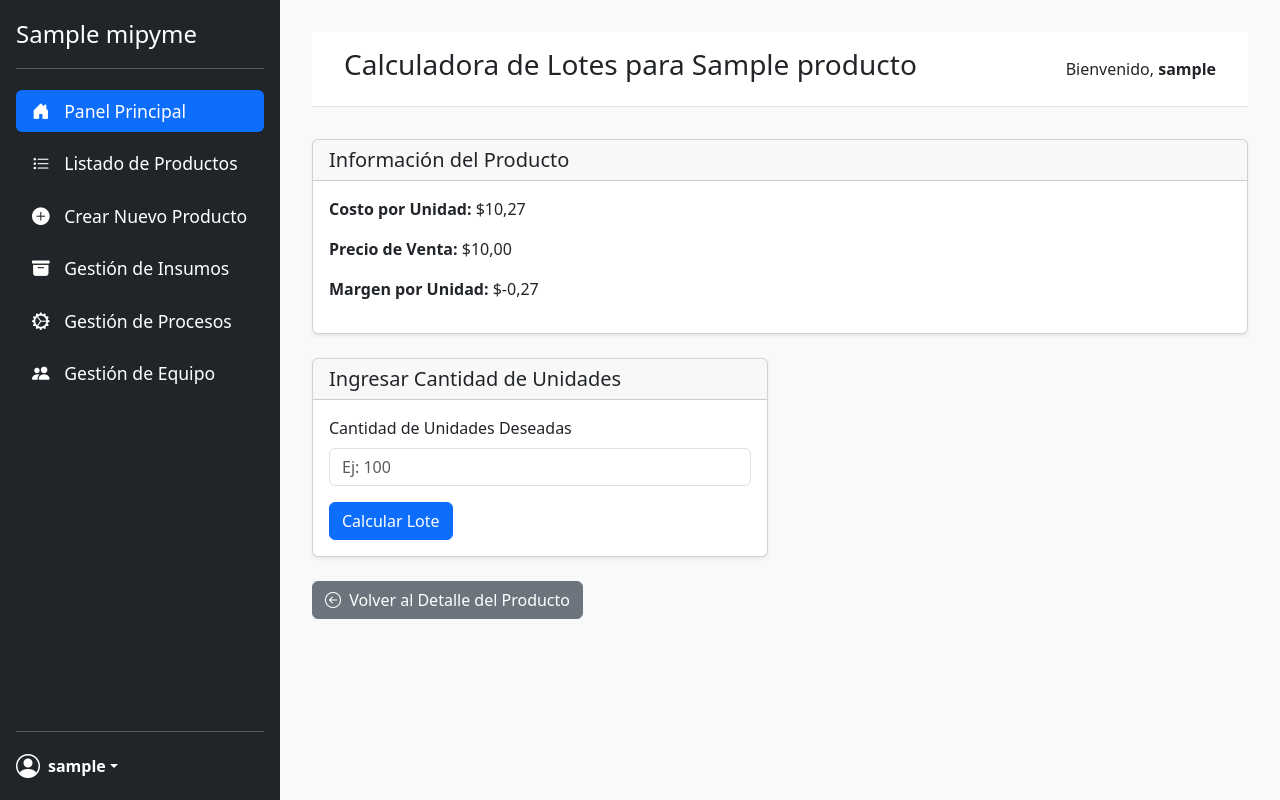
After one commit to ader999/nimypine, a Django app: page /produccion/productos/1/calculadora/ in a window 1280 px wide. The commit adds this page. Run offline with Django 5.2, Linux system fonts and the light colour scheme; a user stored in the database is signed in; tables that the repository leaves empty hold one stand-in row (values such as "Sample post").

Commit message:
feat(produccion): add lot calculator for production estimates
Add a new calculator feature to estimate quantities, costs, and profits for production lots based on product formulations and processes. Includes a new form, view, URL, and template for user interaction.

```diff
--- a/produccion/forms.py
+++ b/produccion/forms.py
@@ -181,3 +181,11 @@ class PasoUpdateForm(forms.ModelForm):
         widgets = {
             'tiempo_en_minutos': forms.NumberInput(attrs={'class': 'form-control'}),
         }
+
+
+class CalculadoraLotesForm(forms.Form):
+    cantidad_unidades = forms.IntegerField(
+        min_value=1,
+        label="Cantidad de Unidades Deseadas",
+        widget=forms.NumberInput(attrs={'class': 'form-control', 'placeholder': 'Ej: 100'})
+    )
--- a/produccion/urls.py
+++ b/produccion/urls.py
@@ -14,6 +14,7 @@ urlpatterns = [
     path('productos/', views.lista_productos, name='lista_productos'),
     path('productos/nuevo/', views.crear_producto, name='crear_producto'),
     path('productos/<int:producto_id>/', views.detalle_producto, name='detalle_producto'),
+    path('productos/<int:producto_id>/calculadora/', views.calculadora_lotes, name='calculadora_lotes'),
 # --- NUEVA URL PARA EDITAR UN PRODUCTO ---
     path('productos/editar/<int:producto_id>/', views.editar_producto, name='editar_producto'),
 # --- NUEVA URL PARA ELIMINAR UN PRODUCTO ---
--- a/produccion/views.py
+++ b/produccion/views.py
@@ -1,9 +1,10 @@
 # produccion/views.py
 
+import decimal
 from django.shortcuts import render, redirect, get_object_or_404
 from django.contrib.auth.decorators import login_required
 from .models import Producto, Insumo, Formulacion, PasoDeProduccion, Proceso
-from .forms import ProductoForm, FormulacionForm, InsumoForm, FormulacionUpdateForm, ProcesoForm, PasoUpdateForm,PasoDeProduccionForm
+from .forms import ProductoForm, FormulacionForm, InsumoForm, FormulacionUpdateForm, ProcesoForm, PasoUpdateForm, PasoDeProduccionForm, CalculadoraLotesForm
 from cuentas.decorators import rol_requerido, mipyme_requerida
 
 
@@ -415,3 +416,65 @@ def eliminar_paso_produccion(request, producto_id, paso_id):
     return redirect('produccion:detalle_producto', producto_id=producto_id)
 
 # --- FIN DE NUEVAS VISTAS PARA PASOS DE PRODUCCIÓN ---
+
+
+@login_required
+def calculadora_lotes(request, producto_id):
+    """
+    Calculadora para estimar cantidades de insumos y costos para un lote de producción.
+    """
+    producto = get_object_or_404(Producto, id=producto_id, mipyme=request.user.mipyme)
+
+    resultados = None
+    costo_total_insumos = 0
+    costo_total_procesos = 0
+    ingresos_estimados = 0
+    ganancia_estimada = 0
+
+    if request.method == 'POST':
+        form = CalculadoraLotesForm(request.POST)
+        if form.is_valid():
+            cantidad_unidades = form.cleaned_data['cantidad_unidades']
+
+            # Calcular insumos para el lote
+            resultados = []
+            for item in producto.formulacion.all():
+                cantidad_total = item.cantidad * cantidad_unidades
+                costo_unitario = item.insumo.costo_unitario
+                costo_con_desperdicio = cantidad_total * costo_unitario * (1 + (item.porcentaje_desperdicio / 100))
+                costo_total_insumos += costo_con_desperdicio
+                resultados.append({
+                    'insumo': item.insumo.nombre,
+                    'unidad': item.insumo.unidad.abreviatura,
+                    'cantidad_por_unidad': item.cantidad,
+                    'cantidad_total': cantidad_total,
+                    'costo': costo_con_desperdicio,
+                })
+
+            # Calcular procesos para el lote
+            for paso in producto.pasodeproduccion_set.all():
+                costo_proceso_lote = (decimal.Decimal(paso.tiempo_en_minutos) / 60) * paso.proceso.costo_por_hora * cantidad_unidades
+                costo_total_procesos += costo_proceso_lote
+
+            # Calcular ingresos y ganancia
+            ingresos_estimados = producto.precio_venta * cantidad_unidades
+            ganancia_estimada = producto.margen_de_ganancia * cantidad_unidades
+    else:
+        form = CalculadoraLotesForm()
+
+    costo_total = costo_total_insumos + costo_total_procesos
+
+    contexto = {
+        'producto': producto,
+        'form': form,
+        'resultados': resultados,
+        'costo_total_insumos': costo_total_insumos,
+        'costo_total_procesos': costo_total_procesos,
+        'costo_total': costo_total,
+        'ingresos_estimados': ingresos_estimados,
+        'ganancia_estimada': ganancia_estimada,
+        'nombrepine': request.user.mipyme.nombre
+    }
+    return render(request, 'produccion/calculadora_lotes.html', contexto)
+
+# --- FIN DE CALCULADORA ---
--- a/templates/produccion/base_produccion.html
+++ b/templates/produccion/base_produccion.html
@@ -132,8 +132,9 @@
         <!-- Encabezado con información -->
         <div class="header-info d-flex justify-content-between align-items-center">
             <h1 class="h3">{% block page_title %}Título de la Página{% endblock %}</h1>
-            <div>
-                <span>Bienvenido, <strong>{{ request.user.username }}</strong></span>
+            <div class="d-flex align-items-center">
+                {% block extra_buttons %}{% endblock %}
+                <span class="ms-3">Bienvenido, <strong>{{ request.user.username }}</strong></span>
             </div>
         </div>
 
--- /dev/null
+++ b/templates/produccion/calculadora_lotes.html
@@ -0,0 +1,96 @@
+<!-- produccion/templates/produccion/calculadora_lotes.html -->
+{% extends 'produccion/base_produccion.html' %}
+
+{% block title %}Calculadora de Lotes - {{ producto.nombre }}{% endblock %}
+
+{% block page_title %}Calculadora de Lotes para {{ producto.nombre }}{% endblock %}
+
+{% block content %}
+<div class="row">
+    <div class="col-12">
+        <div class="card shadow-sm">
+            <div class="card-header">
+                <h5 class="mb-0">Información del Producto</h5>
+            </div>
+            <div class="card-body">
+                <p><strong>Costo por Unidad:</strong> ${{ producto.costo_de_produccion|floatformat:2 }}</p>
+                <p><strong>Precio de Venta:</strong> ${{ producto.precio_venta|floatformat:2 }}</p>
+                <p><strong>Margen por Unidad:</strong> ${{ producto.margen_de_ganancia|floatformat:2 }}</p>
+            </div>
+        </div>
+    </div>
+</div>
+
+<div class="row mt-4">
+    <div class="col-md-6">
+        <div class="card shadow-sm">
+            <div class="card-header">
+                <h5 class="mb-0">Ingresar Cantidad de Unidades</h5>
+            </div>
+            <div class="card-body">
+                <form method="post">
+                    {% csrf_token %}
+                    <div class="mb-3">
+                        <label for="{{ form.cantidad_unidades.id_for_label }}" class="form-label">{{ form.cantidad_unidades.label }}</label>
+                        {{ form.cantidad_unidades }}
+                    </div>
+                    <button type="submit" class="btn btn-primary">Calcular Lote</button>
+                </form>
+            </div>
+        </div>
+    </div>
+
+    {% if resultados %}
+    <div class="col-md-6">
+        <div class="card shadow-sm">
+            <div class="card-header">
+                <h5 class="mb-0">Resultados del Cálculo</h5>
+            </div>
+            <div class="card-body">
+                <h6>Insumos Requeridos</h6>
+                <div class="table-responsive">
+                    <table class="table table-striped table-sm">
+                        <thead>
+                            <tr>
+                                <th>Insumo</th>
+                                <th>Cantidad Total</th>
+                                <th>Costo</th>
+                            </tr>
+                        </thead>
+                        <tbody>
+                            {% for item in resultados %}
+                            <tr>
+                                <td>{{ item.insumo }}</td>
+                                <td>{{ item.cantidad_total|floatformat:2 }} {{ item.unidad }}</td>
+                                <td>${{ item.costo|floatformat:2 }}</td>
+                            </tr>
+                            {% endfor %}
+                        </tbody>
+                        <tfoot>
+                            <tr>
+                                <th colspan="2">Costo Total Insumos</th>
+                                <th>${{ costo_total_insumos|floatformat:2 }}</th>
+                            </tr>
+                        </tfoot>
+                    </table>
+                </div>
+
+                <h6 class="mt-3">Costos de Procesos</h6>
+                <p><strong>Costo Total Procesos:</strong> ${{ costo_total_procesos|floatformat:2 }}</p>
+
+                <h6 class="mt-3">Resumen del Lote</h6>
+                <p><strong>Costo Total del Lote:</strong> ${{ costo_total|floatformat:2 }}</p>
+                <p><strong>Ingresos Estimados:</strong> ${{ ingresos_estimados|floatformat:2 }}</p>
+                <p><strong>Ganancia Estimada:</strong> ${{ ganancia_estimada|floatformat:2 }}</p>
+            </div>
+        </div>
+    </div>
+    {% endif %}
+</div>
+
+<div class="mt-4">
+    <a href="{% url 'produccion:detalle_producto' producto.id %}" class="btn btn-secondary">
+        <i class="bi bi-arrow-left-circle me-1"></i> Volver al Detalle del Producto
+    </a>
+</div>
+{% endblock %}
--- a/templates/produccion/detalle_producto.html
+++ b/templates/produccion/detalle_producto.html
@@ -4,6 +4,12 @@
 {% block title %}Detalle de {{ producto.nombre }}{% endblock %}
 
 {% block page_title %}Detalle de Producto: {{ producto.nombre }}{% endblock %}
+
+{% block extra_buttons %}
+<a href="{% url 'produccion:calculadora_lotes' producto.id %}" class="btn btn-info">
+    <i class="bi bi-calculator me-1"></i> Calculadora de Lotes
+</a>
+{% endblock %}
 
 {% block content %}
 <!-- Fila para Resumen del Producto en formato de tabla -->
```
